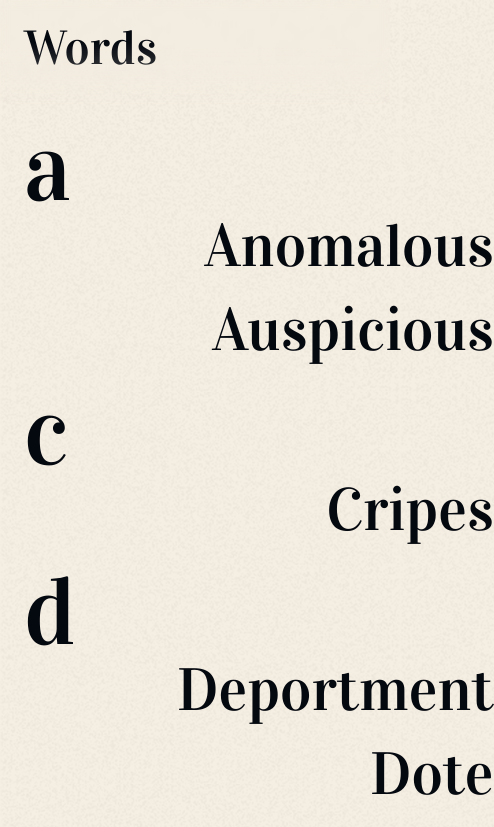
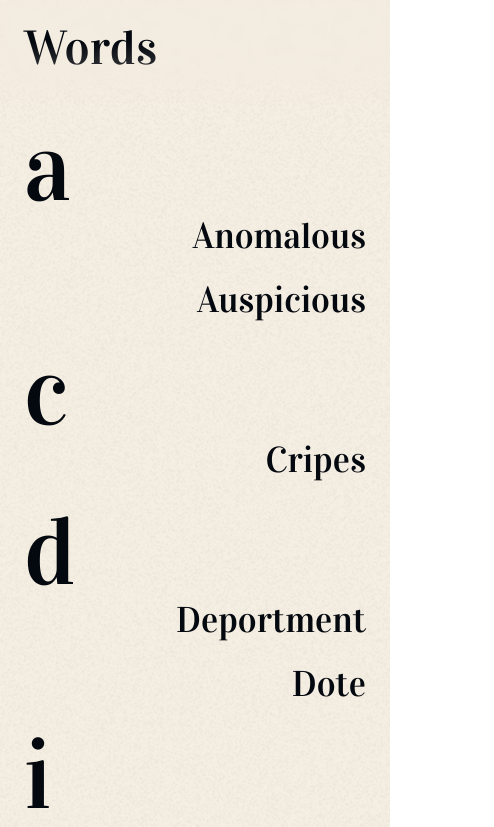
Before and after one commit to szeckirjr/by-wardo, a Next.js app: page / in a window 390 px wide. Shown: the top 827 px of the page, 494 px wide, since content can reach past the window. Built offline with nearby package versions, Linux system fonts and the light colour scheme.

Commit message:
fix size and bg color

```diff
--- a/src/app/layout.tsx
+++ b/src/app/layout.tsx
@@ -57,7 +57,7 @@ export default function RootLayout({
     <html lang="en">
       <body
         className={classNames(
-          "bg-champagne text-rich-black relative bg-fuzz min-h-screen w-full flex flex-col bg-blend-multiply",
+          "bg-fuzz_tinted text-rich-black relative min-h-screen w-full max-h-screen flex flex-col bg-blend-multiply",
           inter.className
         )}
       >
@@ -75,7 +75,7 @@ export default function RootLayout({
             </a>
           ))}
         </div> */}
-        <main className="flex flex-row flex-grow h-full pb-8 px-6 md:px-8 lg:px-16">
+        <main className="flex flex-row flex-grow h-full overflow-x-clip pb-8 px-6 md:px-8 lg:px-16">
           {children}
         </main>
         <Footer />
--- a/src/components/LetterSegment/index.tsx
+++ b/src/components/LetterSegment/index.tsx
@@ -39,7 +39,7 @@ export default function LetterSegment({ letter }: { letter: string }) {
             key={word.word}
             className={classNames(
               vidaloka.className,
-              "text-4xl xs:text-6xl lg:text-7xl"
+              "text-4xl sm:text-6xl lg:text-7xl"
             )}
           >
             {word.withCustomPage ? (
--- a/tailwind.config.ts
+++ b/tailwind.config.ts
@@ -16,6 +16,7 @@ const config: Config = {
       backgroundImage: {
         fuzz: "url('/images/fuzz.png')",
         denim: "url('/images/denim.webp')",
+        fuzz_tinted: "url('/images/fuzz_tinted.png')",
       },
       boxShadow: {
         "3d": "rgba(50, 50, 93, 0.25) 0px 50px 100px -20px, rgba(0, 0, 0, 0.3) 0px 30px 60px -30px, rgba(10, 37, 64, 0.35) 0px -2px 6px 0px inset",
```
Also changed, not shown: public/images/fuzz_tinted.png (added).
